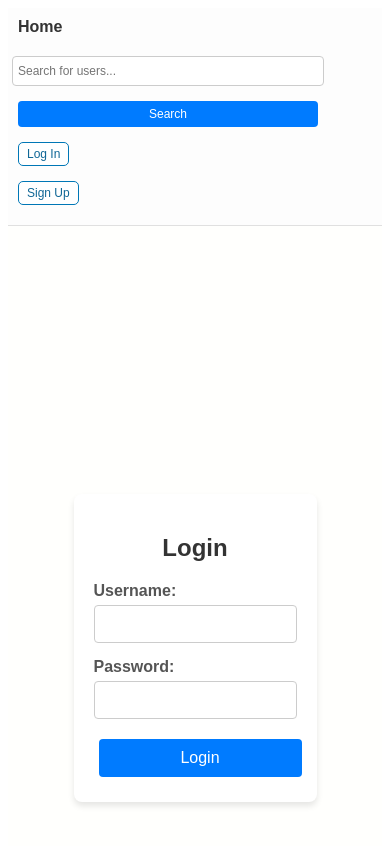
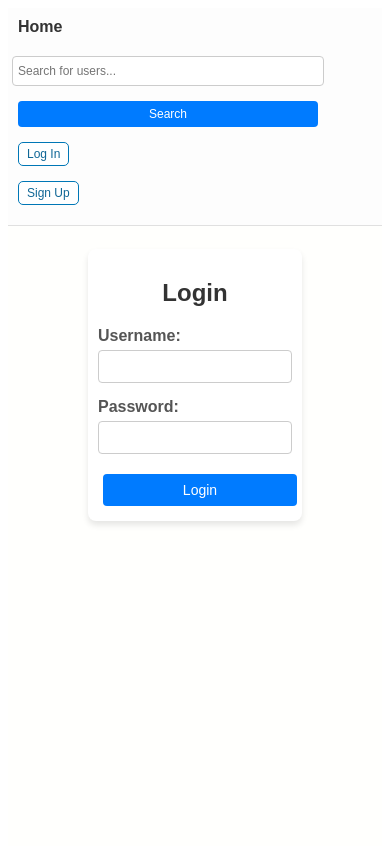
Before and after one commit to sunlipeipei/Qiongrui-Liu-Lipeipei-Sun-project3, a React (Vite) app in the folder frontend/: page /login in a window 390 px wide. Shown: the top 846 px of the page. Built offline with nearby package versions, Linux system fonts and the light colour scheme; no server answers.

Commit message:
adjust login form and error message position

```diff
--- a/frontend/src/pages/HomePage.jsx
+++ b/frontend/src/pages/HomePage.jsx
@@ -2,7 +2,6 @@
  * Homepage displaying all posts
  */
 
-import '../styles/HomePage.css';
 import React, { useContext } from 'react';
 import { AuthContext } from '../context/AuthContext';
 import PostList from '../components/PostList';
--- a/frontend/src/styles/LoginForm.css
+++ b/frontend/src/styles/LoginForm.css
@@ -56,10 +56,83 @@
     background-color: #0056b3;
 }
 
-
 .error-message {
     color: #ff4d4d;
-    font-size: 14px;
-    margin-bottom: 15px;
+    font-size: 8px;
     text-align: center;
+    background-color: #fff3f3;
+    padding: 10px;
+    border: 1px solid #ffcccc;
+    border-radius: 4px;
+    position: fixed;
+    top: 50%;
+    left: 50%;
+    cursor: pointer;
+    max-width: 70%;
+    font-weight: normal;
 }
+
+@media (max-width: 768px) {
+    .login-form-container {
+        padding: 15px;
+        height: auto;
+        margin-top: 10px;
+    }
+
+    .login-form {
+        padding: 15px;
+        max-width: 90%;
+    }
+
+    .login-button {
+        font-size: 14px;
+        padding: 10px;
+    }
+
+    .error-message {
+        font-size: 12px;
+        padding: 8px;
+        margin-bottom: 10px;
+        position: fixed;
+        top: 40%;
+        left: 35%;
+        max-width: 70%;
+    }
+}
+
+@media (max-width: 480px) {
+    .login-form-container {
+        padding: 10px;
+        height: auto;
+        margin-top: 8px;
+    }
+
+    .login-form {
+        padding: 10px;
+        max-width: 100%;
+    }
+
+    .login-form h2 {
+        font-size: 1.5rem;
+    }
+
+    .form-group input {
+        font-size: 13px;
+        padding: 8px;
+    }
+
+    .login-button {
+        font-size: 14px;
+        padding: 8px;
+    }
+
+    .error-message {
+        font-size: 10px;
+        padding: 6px;
+        margin-bottom: 8px;
+        position: fixed;
+        top: 30%;
+        left: 20%;
+        max-width: 70%;
+    }
+}
--- a/frontend/src/styles/LoginPage.css
+++ b/frontend/src/styles/LoginPage.css
@@ -8,8 +8,18 @@
     font-family: Arial, sans-serif;
 }
 
-.login-page h1 {
-    font-size: 2.5rem;
-    color: #333;
-    margin-bottom: 20px;
+@media (max-width: 768px) {
+    .login-page {
+        padding: 10px;
+        justify-content: flex-start;
+        margin-bottom: 10px;
+    }
 }
+
+@media (max-width: 480px) {
+    .login-page {
+        padding: 5px;
+        justify-content: flex-start;
+        margin-bottom: 15px;
+    }
+}
--- a/frontend/src/styles/SearchResultPage.css
+++ b/frontend/src/styles/SearchResultPage.css
@@ -1,5 +1,10 @@
 .search-results-page {
     padding: 20px;
+}
+
+.search-results-page h1 {
+    font-size: 2rem;
+    color: #333;
 }
 
 .results-list {
@@ -22,3 +27,46 @@
     color: red;
     font-weight: bold;
 }
+
+@media (max-width: 768px) {
+    .search-results-page {
+        padding: 10px;
+    }
+
+    .search-results-page h1 {
+        font-size: 1.5rem;
+    }
+
+    .results-list {
+        font-size: 1rem;
+    }
+
+    .result-link {
+        font-size: 1rem;
+        word-wrap: break-word; /* ensure long usernames wrap */
+    }
+}
+
+@media (max-width: 480px) {
+    .search-results-page {
+        padding: 5px;
+    }
+
+    .search-results-page h1 {
+        font-size: 1.2rem;
+    }
+
+    .results-list {
+        font-size: 0.9rem;
+
+    .result-link {
+        font-size: 0.9rem;
+    }
+
+    .error-message {
+        font-size: 1rem;
+        text-align: center;
+        padding: 5px;
+    }
+}
+}
```
Also changed, not shown: frontend/src/styles/HomePage.css (deleted).
